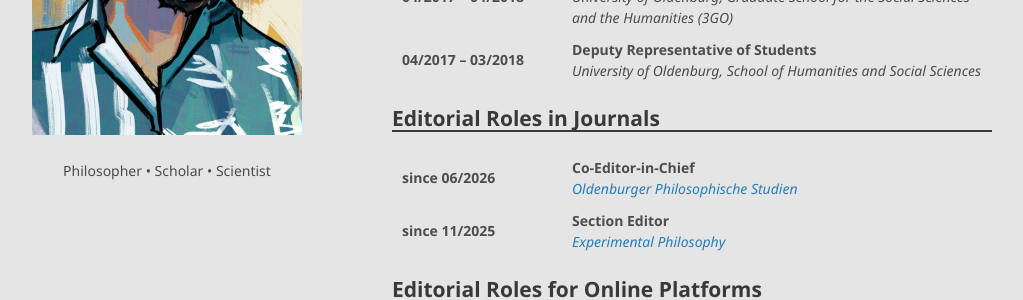
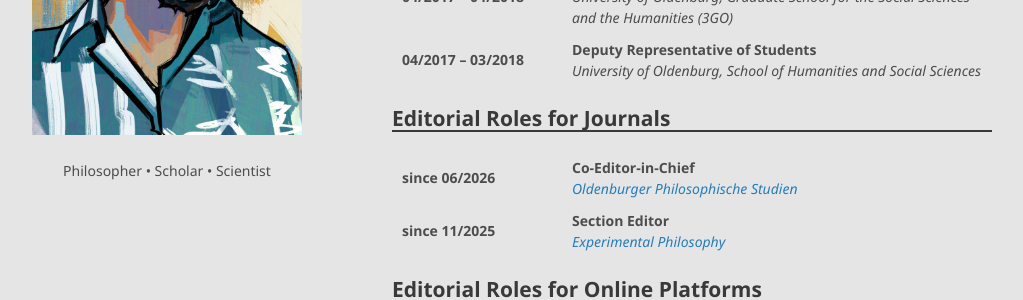
Before and after one commit to alephmembeth/alephmembeth.github.io, a Jekyll site: the page built from services.md, in a window 1280 px wide and 1324 px high. Shown: the part 374-674 px from the top of the window, without its empty margins (128-1151 px from the left). Built offline with Jekyll 4.4.1, drawn with Linux system fonts in a browser that asks for light colours; our own code applies the rules of GitHub Pages for plain Markdown files.

Commit message:
Update services.md

```diff
--- a/services.md
+++ b/services.md
@@ -54,7 +54,7 @@ layout: default
    </tr>
 </table>
 
-## Editorial Roles in Journals
+## Editorial Roles for Journals
 
 <table>
    <tr>
```
